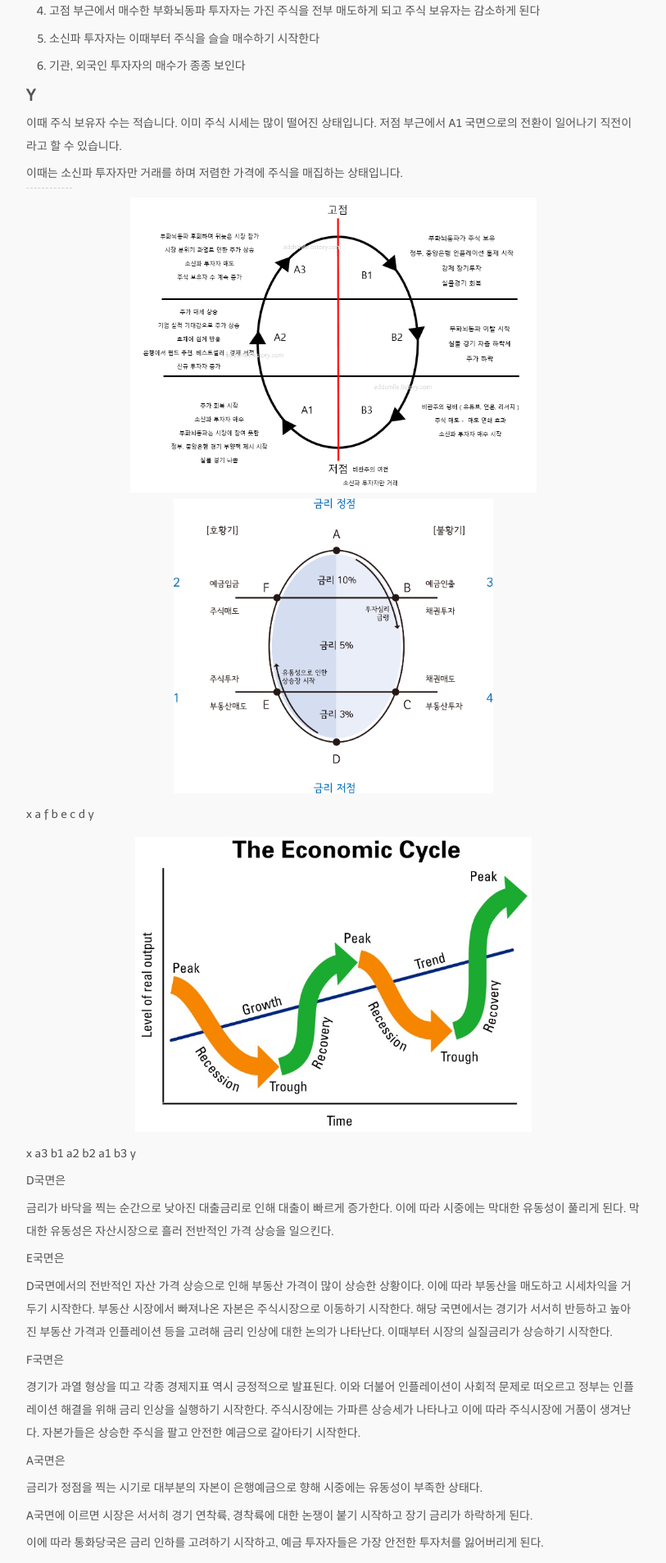
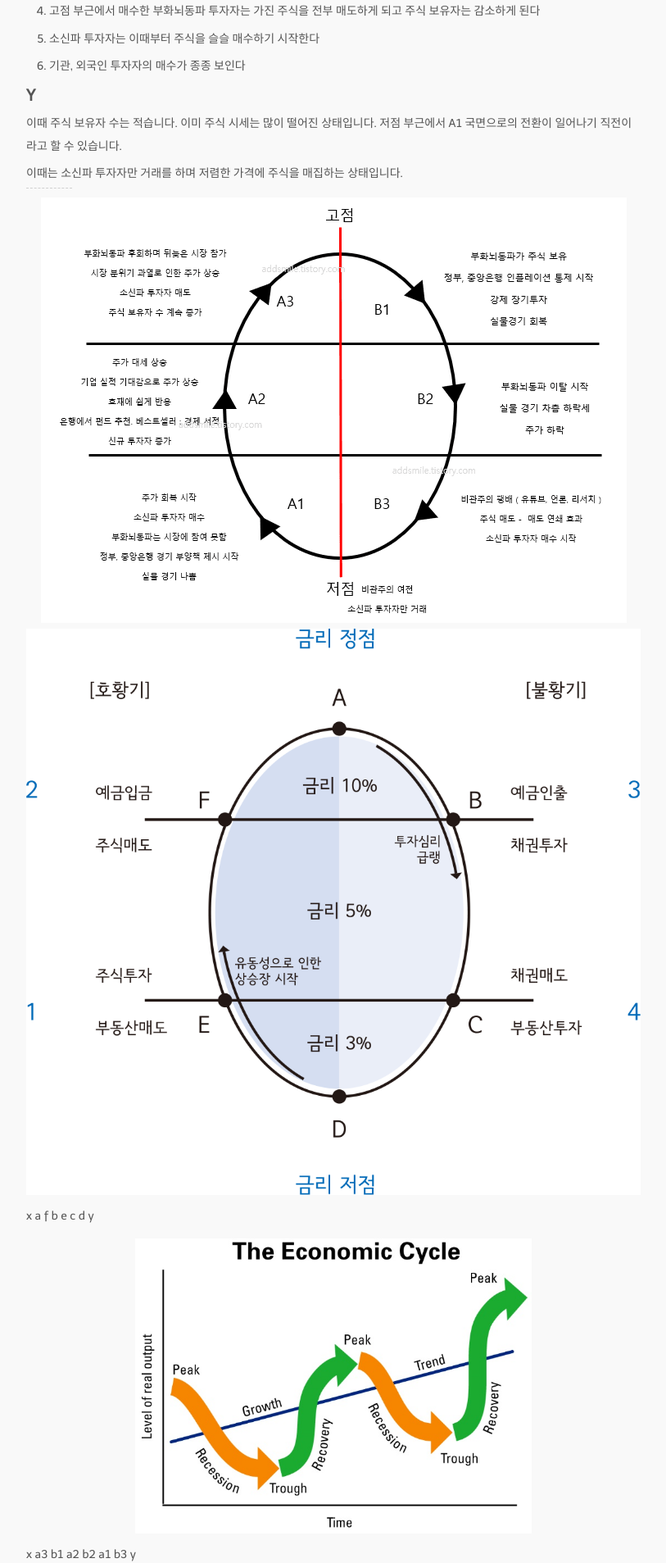
Before and after one commit to jung-research/github.io, a Jekyll site: the page built from _posts/2023-08-31-kostolany_egg.md, in a window 1280 px wide. Shown: the part 3820-5727 px from the top of the page at 82% size, without its empty margins (233-1046 px from the left). Built offline with Jekyll 4.4.1, drawn with Linux system fonts in a browser that asks for light colours; nearby versions of some CDN libraries; some web fonts are replaced; comment, search, counter and statistics services are not loaded.

Commit message:
mod kostolany egg

```diff
--- a/_posts/2023-08-31-kostolany_egg.md
+++ b/_posts/2023-08-31-kostolany_egg.md
@@ -203,7 +203,7 @@ stock trading and the general enthusiasm for stocks
 
 ---
 
-![egg_1](/assets/2023-08-31-kostolany_egg/kostolany_egg__egg_1.png){:height="360px"}![egg_2](/assets/2023-08-31-kostolany_egg/kostolany_egg__egg_2.png){:height="360px"}
+![egg_1](/assets/2023-08-31-kostolany_egg/kostolany_egg__egg_1.png){:class="img-inline-h300"}![egg_2](/assets/2023-08-31-kostolany_egg/kostolany_egg__egg_2.png){:class="img-inline-h300"}
 
   x
    a
```
